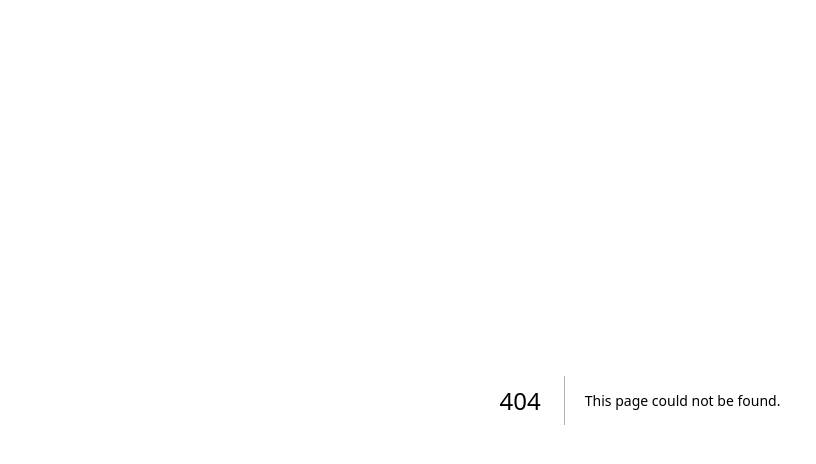
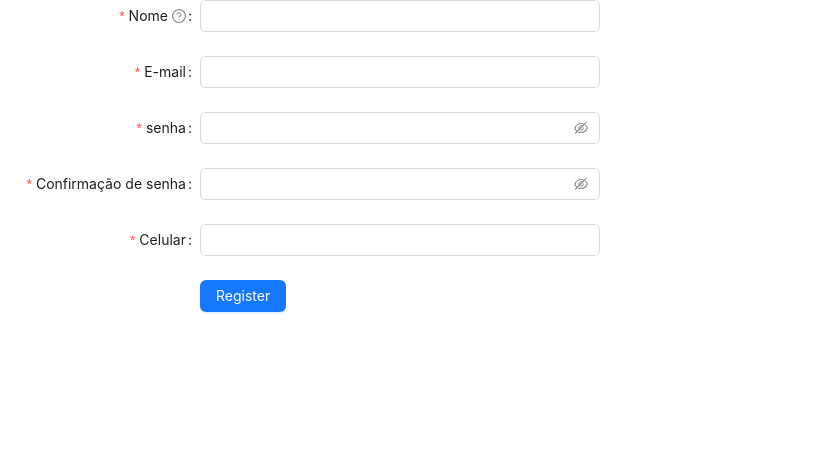
Before and after one commit to alinelopesm/arraianaroca, a Next.js app: page /signup in a window 1280 px wide. Before the commit this address had no page. Shown: the top 464 px of the page, without its empty margins (0-816 px from the left). Built offline with nearby package versions, Linux system fonts and the light colour scheme.

Commit message:
feat: inicia tela de cadastro de usuário

```diff
--- /dev/null
+++ b/pages/signup/index.js
@@ -0,0 +1,153 @@
+import React, { useState } from 'react';
+import {
+  Button,
+  Form,
+  Input,
+  Select,
+} from 'antd';
+
+const formItemLayout = {
+  labelCol: {
+    xs: {
+      span: 24,
+    },
+    sm: {
+      span: 8,
+    },
+  },
+  wrapperCol: {
+    xs: {
+      span: 24,
+    },
+    sm: {
+      span: 16,
+    },
+  },
+};
+const tailFormItemLayout = {
+  wrapperCol: {
+    xs: {
+      span: 24,
+      offset: 0,
+    },
+    sm: {
+      span: 16,
+      offset: 8,
+    },
+  },
+};
+const SignUp = () => {
+  const [form] = Form.useForm();
+  const onFinish = async (values) => {
+
+    delete values['confirm-senha']
+
+  };
+
+  return (
+    <Form
+      {...formItemLayout}
+      form={form}
+      name="register"
+      onFinish={onFinish}
+      style={{
+        maxWidth: 600,
+      }}
+      scrollToFirstError
+    >
+      <Form.Item
+        name="nome"
+        label="Nome"
+        tooltip="Como você quer que os outros te chamem?"
+        rules={[
+          {
+            required: true,
+            message: 'Por favor, insira seu nome!',
+            whitespace: true,
+          },
+        ]}
+      >
+        <Input />
+      </Form.Item>
+
+      <Form.Item
+        name="email"
+        label="E-mail"
+        rules={[
+          {
+            type: 'email',
+            message: 'E-mail inválido!',
+          },
+          {
+            required: true,
+            message: 'Por favor insira seu E-mail!',
+          },
+        ]}
+      >
+        <Input />
+      </Form.Item>
+
+      <Form.Item
+        name="senha"
+        label="senha"
+        rules={[
+          {
+            required: true,
+            message: 'Por favor insira uma senha!',
+          },
+        ]}
+        hasFeedback
+      >
+        <Input.Password />
+      </Form.Item>
+
+      <Form.Item
+        name="confirm-senha"
+        label="Confirmação de senha"
+        dependencies={['password']}
+        hasFeedback
+        rules={[
+          {
+            required: true,
+            message: 'Por favor confirme sua senha!',
+          },
+          ({ getFieldValue }) => ({
+            validator(_, value) {
+              if (!value || getFieldValue('confirm-senha') === value) {
+                return Promise.resolve();
+              }
+              return Promise.reject(new Error('A nova senha que você digitou não corresponde!'));
+            },
+          }),
+        ]}
+      >
+        <Input.Password />
+      </Form.Item>
+
+      <Form.Item
+        name="telefone"
+        label="Celular"
+        rules={[
+          {
+            required: true,
+            message: 'Please insira um numero de telefone!',
+          },
+        ]}
+      >
+        <Input
+         type='phone'
+          style={{
+            width: '100%',
+          }}
+        />
+      </Form.Item>
+
+      <Form.Item {...tailFormItemLayout}>
+        <Button type="primary" htmlType="submit">
+          Register
+        </Button>
+      </Form.Item>
+    </Form>
+  );
+};
+export default SignUp;
```
